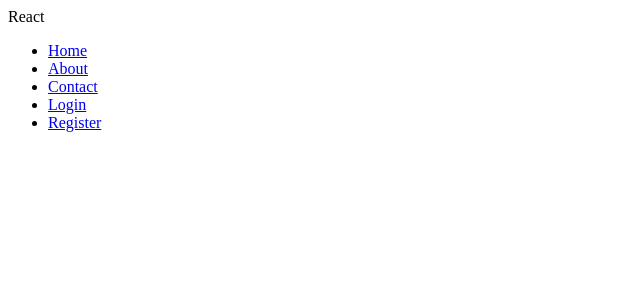
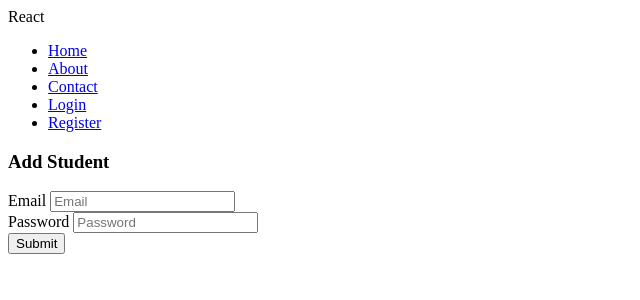
Before and after one commit to CybertronicEvidence/react-countries, a React (Vite) app: page /login in a window 1280 px wide. Shown: the top 300 px of the page, without its empty margins (0-640 px from the left). Built offline with nearby package versions, Linux system fonts and the light colour scheme.

Commit message:
login form added

```diff
--- a/src/pages/Login.jsx
+++ b/src/pages/Login.jsx
@@ -1,9 +1,11 @@
+import Form from "../components/Form";
 import Header from "../components/Header";
 
 const Login = () => {
   return (
     <>
       <Header />
+      <Form />
     </>
   );
 };
```
